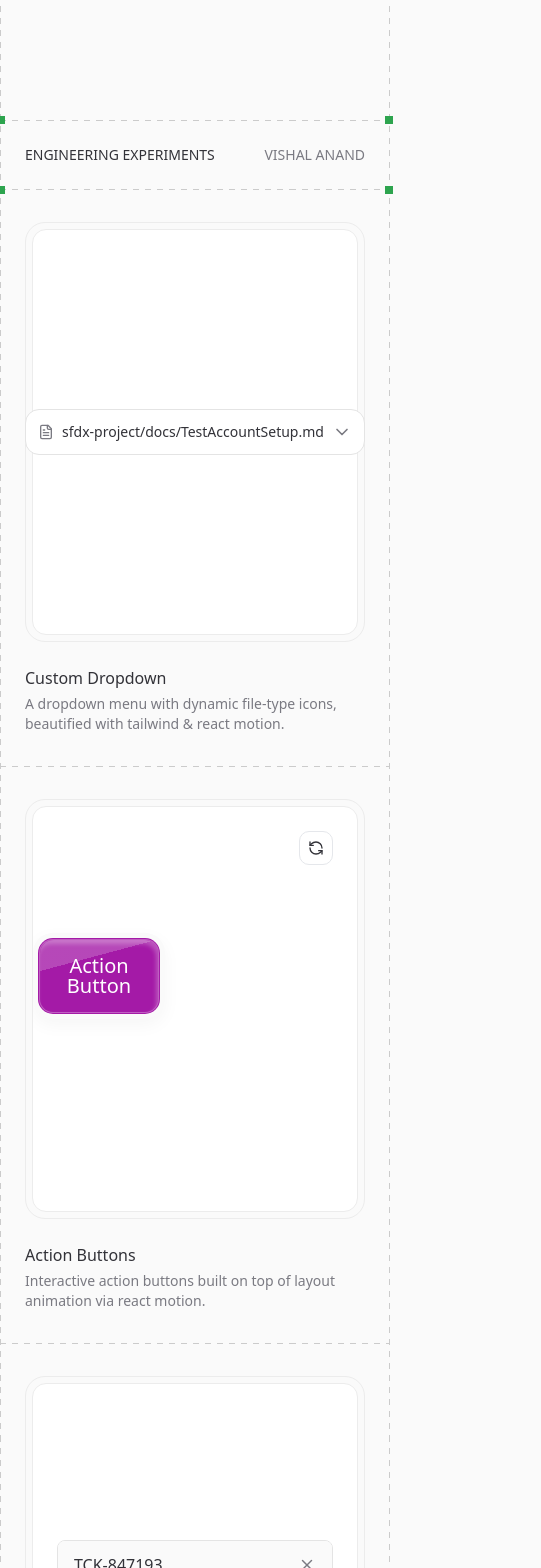
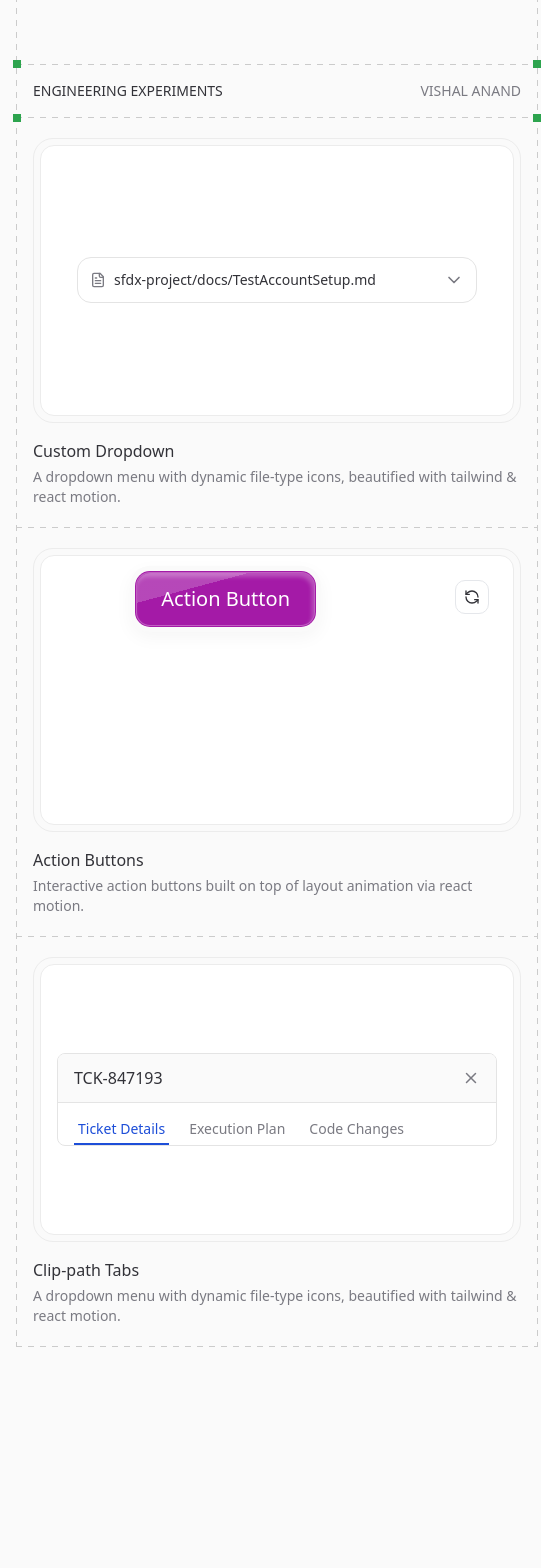
Before and after one commit to vishalanandesc/engineering-experiments, a Next.js app: page / in a window 390 px wide. Shown: the top 1568 px of the page, 541 px wide, since content can reach past the window. After the commit the page ends 1347 px from the top, so only its background shows below. Built offline with nearby package versions, Linux system fonts and the light colour scheme.

Commit message:
feat: add responsiveness and aspect ratio support for canvas area

```diff
--- a/app/components/website-components/canvas-area.tsx
+++ b/app/components/website-components/canvas-area.tsx
@@ -3,21 +3,19 @@ import { Toaster } from 'sonner'
 
 interface CanvasAreaProps {
   children?: React.ReactNode;
-  height?: number;
   overflow?: 'visible' | 'hidden' | 'scroll' | 'auto';
   showToaster?: boolean;
 }
 
 export default function CanvasArea({
   children,
-  height = 420,
   overflow = 'hidden',
   showToaster = false
 }: CanvasAreaProps) {
   return (
-    <div className="flex w-full p-1.5 bg-[#FAFAFA] border border-[#ECECEC] rounded-[20px]" style={{ height: `${height}px` }}>
+    <div className="relative flex w-full aspect-[12/7] p-1.5 bg-[#FAFAFA] border border-[#ECECEC] rounded-[20px]">
       <div
-        className="canvas-container relative flex w-full p-6 items-center justify-center bg-white border border-[#ECECEC] rounded-[14px]" style={{ overflow}}>
+        className="canvas-container relative flex w-full p-4 items-center justify-center bg-white border border-[#ECECEC] rounded-[14px]" style={{ overflow}}>
         {children || <span className="text-gray-800">this is canvas area</span>}
         {showToaster && (
          <>
--- a/app/components/website-components/header.tsx
+++ b/app/components/website-components/header.tsx
@@ -8,8 +8,8 @@ interface HeaderProps {
 
 export default function Header({ title, author }: HeaderProps) {
   return (
-    <div className="relative w-full mt-[120px]">
-      <div className="flex p-6 justify-between items-center border-b border-dashed" style={dashedBorder("y", "#CBCBCB", 1)}>
+    <div className="relative w-full mt-[64px] md:mt-[120px]">
+      <div className="flex p-4 md:p-6 justify-between items-center border-b border-dashed" style={dashedBorder("y", "#CBCBCB", 1)}>
         <h1 className="text-sm text-primary font-medium">
           {title}
         </h1>
--- a/app/layout.tsx
+++ b/app/layout.tsx
@@ -14,7 +14,7 @@ export default function AppLayout({
 }>) {
   return (
     <html lang="en">
-      <body style={{ width: '100%' }}>
+      <body className="w-full flex items-center px-4 md:px-0 mx-auto">
         {children}
         <Analytics />
       </body>
--- a/app/page.tsx
+++ b/app/page.tsx
@@ -19,7 +19,7 @@ export default function Home() {
           author="VISHAL ANAND"
         />
 
-     <div className="w-full px-6 py-8 flex flex-col gap-6" style={dashedBorder("b", "#CBCBCB", 1)}>
+     <div className="w-full px-4 py-5 md:px-6 md:py-8 flex flex-col gap-4 md:gap-6" style={dashedBorder("b", "#CBCBCB", 1)}>
        <CanvasArea overflow="visible">
          <Dropdown width="400px"/>
        </CanvasArea>
@@ -30,7 +30,7 @@ export default function Home() {
         />
      </div>
 
-     <div className="w-full px-6 py-8 flex flex-col gap-6" style={dashedBorder("b", "#CBCBCB", 1)}>
+     <div className="w-full px-4 py-5 md:px-6 md:py-8 flex flex-col gap-4 md:gap-6" style={dashedBorder("b", "#CBCBCB", 1)}>
        <CanvasArea showToaster={true}>
          <ActionButtons/>
        </CanvasArea>
@@ -41,13 +41,13 @@ export default function Home() {
         />
      </div>
 
-     <div className="w-full px-6 py-8 flex flex-col gap-6" style={dashedBorder("b", "#CBCBCB", 1)}>
+     <div className="w-full px-4 py-5 md:px-6 md:py-8 flex flex-col gap-4 md:gap-6" style={dashedBorder("b", "#CBCBCB", 1)}>
        <CanvasArea>
          <TabNav width="440px"/>
        </CanvasArea>
 
        <ComponentDetails
-        title="Clip Path Tabs"
+        title="Clip-path Tabs"
         description="A dropdown menu with dynamic file-type icons, beautified with tailwind & react motion."
         />
      </div>
```
